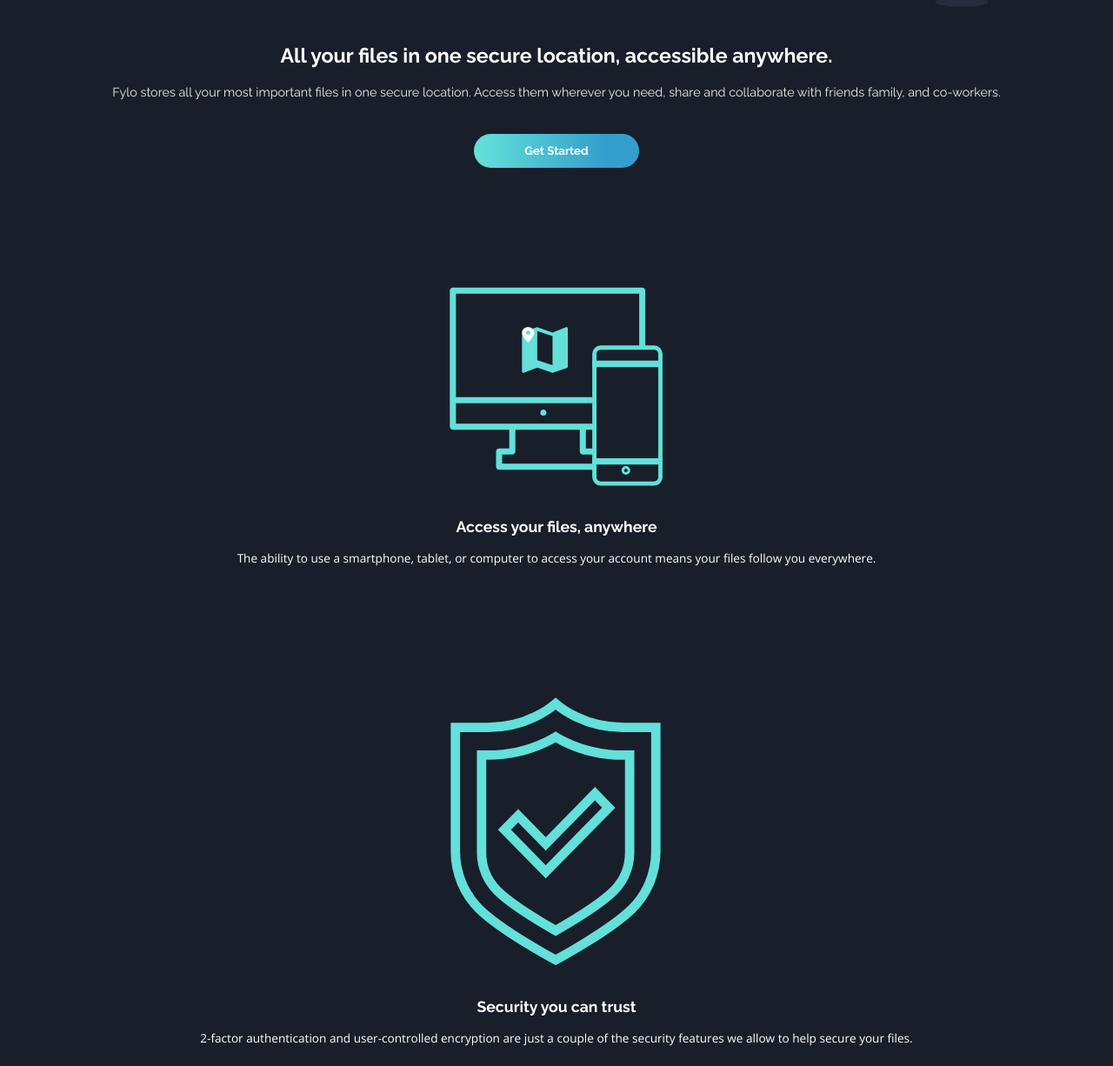
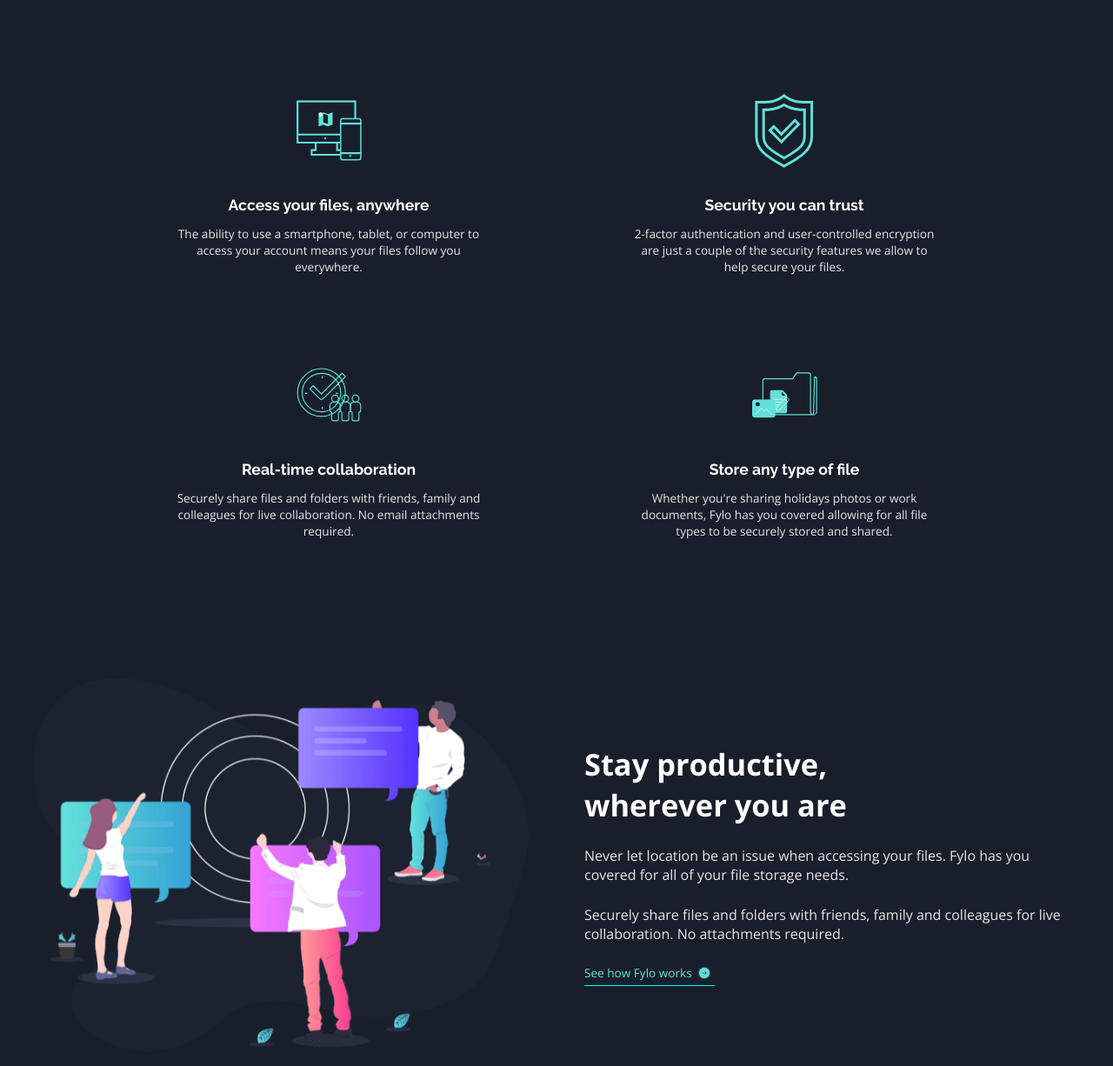
Before and after one commit to seigfred0/project-28_landingPage, a plain HTML site: page index.html in a window 1280 px wide. Shown: the part 1014-2240 px from the top of the page at 87% size. Drawn offline with nearby package versions, Linux system fonts and the light colour scheme.

Commit message:
working on desktop view

```diff
--- a/css/sections/4-purposeSection.css
+++ b/css/sections/4-purposeSection.css
@@ -42,7 +42,7 @@
     left: 0;
     bottom: 0;
     width: 145px;
-    height: 1px; /* Adjust the thickness of the underline as needed */
+    height: 1px;
     background-color: cyan;
     z-index: -1;
   }
--- a/css/sections/7-footer.css
+++ b/css/sections/7-footer.css
@@ -84,7 +84,7 @@ footer img {
 .footer-section_social {
     display: flex;
     gap: 2em;
-    margin: 5.5em auto;
+    margin: 5% auto;
 }
 
 .footer-section_social i {
--- a/css/style.css
+++ b/css/style.css
@@ -24,7 +24,9 @@
     --footerBackground: hsl(216, 53%, 9%);
     --testimonialBackground: hsl(219, 30%, 18%);
     --white: #FFFFFF;
-    --offWhite: rgb(238, 238, 238);
+    --offWhite: rgb(230, 230, 230);
+    /* --offWhite: rgb(238, 238, 238); */
+
 
     /* Accents */
     --cyan: hsl(176, 68%, 64%);
@@ -86,3 +88,168 @@ img {
 .p-body {
     font-size: 0.85rem;
 }
+
+
+
+/* Responsive Design */
+/* @media (min-width: 700px) {
+    .nav .nav-logo img {
+        width: 100%;
+        max-width: 150px;
+    }
+
+    .tablet-dimension {
+        max-width: 700px;
+        margin: 0 auto;
+    }
+
+
+    .testimonial-section {
+        margin-bottom: 15em;
+    }
+
+    footer {
+        background-color: var(--footerBackground);
+        height: 1100px;
+    }
+
+} */
+
+@media (min-width: 1000px) {
+    .desktop-nav {
+        max-width: 1300px;
+        padding-top: 5em;
+    }
+
+    .nav .nav-logo img {
+        max-width: 170px;
+
+    }
+
+    .center-desktop {
+        margin-right: auto;
+        margin-left: auto;
+    }
+
+    .max-desktop {
+        max-width: 800px;
+    }
+
+    .nav-links {
+        font-size: 1rem;
+    }
+
+    .header  img {
+        width: 750px;
+    }
+
+    .header h1 {
+        font-size: 2.5rem;
+    }
+
+    .header p {
+        padding: 0 8em;
+        font-size: 1.1rem;
+        line-height: 1.5em;
+    }
+
+    .header button {
+        width: 250px;
+        padding: 1.25em 2.5em;
+        font-size: 1rem;
+    }
+
+
+    /* Feature Section */
+    .features-section {
+        grid-template-columns: 1fr 1fr;
+        grid-template-rows: 1fr 1fr;
+        align-items: center;
+
+        max-width: 1000px;
+        row-gap: 6em;
+        column-gap: 3em;
+        padding: 0em;
+    }
+
+    .features {
+        gap: 0.80em;
+    }
+
+    .features img {
+        width: 75px;
+        height: 85px;
+        object-fit: contain;
+    }
+
+    .features p {
+        padding-left: 4.5em;
+        padding-right: 4.5em;
+        color: var(--offWhite);
+    }
+
+
+
+    /* Purpose Section */
+    .purpose-section {
+        display: flex;
+        flex-direction: row;
+        justify-content: center;
+        max-width: 1250px;
+        margin: 10em auto 5em auto;
+        gap: 4em;
+    }
+
+    .purpose-section_text {
+        justify-content: center;
+        margin-top: 0;
+        flex: 1;
+        position: relative;
+    }
+
+    .purpose-section_image {
+        max-width: 900px;
+        flex: 1;
+    }
+
+    .purpose-section_text h1 {
+        text-align: left;
+        font-size: 2.15rem;
+        max-width: 60%;
+    }
+
+    .purpose-section_text p{
+        /* max-width: 600px; */
+        /* padding-right: 10em; */
+        color: var(--offWhite);
+        font-size: 1rem;
+
+    }
+
+    .external-link {
+        position: relative;
+    }
+
+    .purpose-section_image img {
+        width: 100%;
+    }
+
+    .purpose-section_text .link {
+        display: flex;
+        align-items: center;
+        gap: 0.4em;
+        padding-bottom: 0.4em;
+        max-width: 150px;
+    }
+
+    .purpose-section_text .link::before {
+        content: '';
+        position: absolute;
+        left: 0;
+        bottom: 0;
+        width: 150px;
+        height: 1px;
+        background-color: cyan;
+        z-index: -1;
+    }
+}
--- a/index.html
+++ b/index.html
@@ -19,7 +19,7 @@
 <body>
 
   <div class="background">
-    <nav class="nav">
+    <nav class="nav tablet-dimension desktop-nav center-desktop">
       <div class="nav-logo">
         <img src="images/logo.svg" alt="">
       </div>
@@ -32,18 +32,19 @@
         </ul>
       </div>
     </nav>
-    <header class="header">
-      <img src="images/illustration-intro.png" alt="">
-      <h1>All your files in one secure location, accessible anywhere.
+    <header class="header tablet-dimension center-desktop">
+      <img class="center-desktop" src="images/illustration-intro.png" alt="">
+
+      <h1 class="center-desktop max-desktop ">All your files in one secure location, accessible anywhere.
       </h1>
-      <p>Fylo stores all your most important files in one secure location. Access them wherever you need, share and collaborate with friends family, and co-workers.</p>
+      <p class="center-desktop max-desktop ">Fylo stores all your most important files in one secure location. Access them wherever you need, share and collaborate with friends family, and co-workers.</p>
       <button>Get Started</button>
     </header>
 
     <img class="shape" src="images/bg-curvy-mobile.svg" alt="background design">
 
     <div class="lower-bg">
-      <div class="features-section">
+      <div class="features-section tablet-dimension center-desktop">
         <div class="feature-section_one features">
           <img src="images/icon-access-anywhere.svg" alt="">
           <h1 class="h1-body">Access your files, anywhere</h1>
@@ -65,7 +66,8 @@
           <p class="p-body">Whether you're sharing holidays photos or work documents, Fylo has you covered allowing for all file types to be securely stored and shared.</p>
         </div>
       </div>
-      <div class="purpose-section">
+
+      <div class="purpose-section tablet-dimension">
         <div class="purpose-section_image">
           <img src="images/illustration-stay-productive.png" alt="">
         </div>
@@ -73,13 +75,17 @@
           <h1 >Stay productive, wherever you are</h1>
           <p class="p-body">Never let location be an issue when accessing your files. Fylo has you covered for all of your file storage needs.</p>
           <p class="p-body">Securely share files and folders with friends, family and colleagues for live collaboration. No attachments required.</p>
+          <div class="external-link">
             <div class="link">
               <span class="p-body">See how Fylo works</span>
               <span class="link-image"><img src="images/icon-arrow.svg" alt=""></span>
             </div>
+          </div>
         </div>
       </div>
-      <div class="testimonial-section">
+
+
+      <div class="testimonial-section tablet-dimension">
         <div class="quotation-bg">
 
           <div class="testimonial-cards card-one">
@@ -118,7 +124,7 @@
 
 
       <footer>
-        <div class="signUp-section">
+        <div class="signUp-section tablet-dimension">
           <div class="signUp-section_card">
             <h1>Get early access today</h1>
             <p class="p-body">It only takes a minute to sign up and our free starter tier is extremely generous. If you have any questions, our support team would be happy to help you.</p>
@@ -127,9 +133,9 @@
           </div>
         </div>
 
-        <div class="footer-section">
+        <div class="footer-section tablet-dimension">
           <img src="images/logo.svg" alt="">
-          <div class="footer-section_details">
+          <div class="footer-section_details tablet-dimension_footer">
             <div class="details-location">
               <img class="footer-icons margin-top" src="images/icon-location.svg" alt="">
               <p>Lorem ipsum dolor sit amet, consectetur adipiscing elit, sed do eiusmod tempor incididunt ut labore et dolore magna aliqua</p>
@@ -145,7 +151,7 @@
               </div>
             </div>
           </div>
-          <div class="footer-section_links">
+          <div class="footer-section_links tablet-dimension_footer">
             <ul class="footer-links">
               <li>About Us</li>
               <li>Jobs</li>
@@ -158,7 +164,7 @@
               <li>Privacy</li>
             </ul>
           </div>
-          <div class="footer-section_social">
+          <div class="footer-section_social tablet-dimension_footer">
             <i class="fa-brands fa-facebook-f"></i>
             <i class="fa-brands fa-twitter"></i>
             <i class="fa-brands fa-instagram"></i>
```
